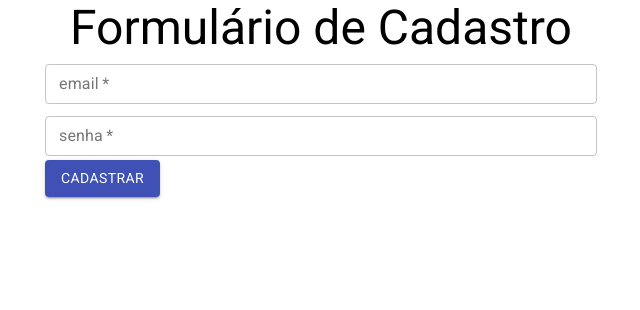
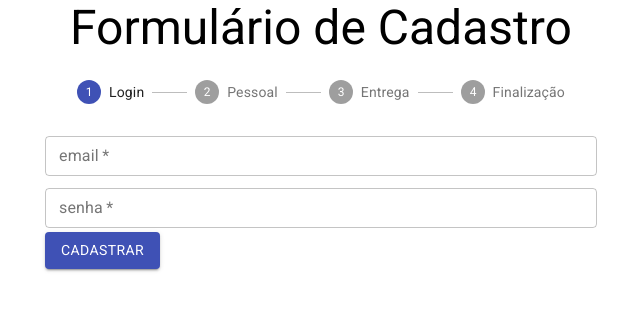
Before and after one commit to Gabrielhidro/React-form, a React (Create React App) app: page / in a window 1280 px wide. Shown: the top 310 px of the page, without its empty margins (319-959 px from the left). Built offline with nearby package versions, Linux system fonts and the light colour scheme.

Commit message:
Ceate cpf validation

```diff
--- a/src/App.js
+++ b/src/App.js
@@ -2,18 +2,10 @@ import { Container, Typography } from '@material-ui/core';
 import './App.css';
 import { FormularioCadastro } from './components/FormulárioCadastro/FormularioCadastro';
 import 'fontsource-roboto'
+import { validationCpf, validationPass } from './models/cadastro';
 
 function handleSubmitForm(dados){
   console.log(dados);
-}
-
-function validationCpf(cpf){
-  if(cpf.length !== 11){
-    return{valido: false, texto: "CPF deve ter 11 dígitos"}
-  }
-  else {
-    return{valido: true, texto: ""}
-  }
 }
 
 function App() {
@@ -23,7 +15,7 @@ function App() {
         <Typography variant="h3" align="center" component="h1" >
           Formulário de Cadastro
         </Typography>
-        <FormularioCadastro onSubmit={handleSubmitForm} validations={validationCpf} />
+        <FormularioCadastro onSubmit={handleSubmitForm} validations={{cpf:validationCpf, senha:validationPass}} />
       </Container>
     </div>
   );
--- a/src/components/FormulárioCadastro/DadosDeEntrega.jsx
+++ b/src/components/FormulárioCadastro/DadosDeEntrega.jsx
@@ -67,7 +67,7 @@ export function DadosDeEntrega() {
         fullWidth
       />
 
-      <Button type="submit" variant="contained" color="primary">
+      <Button type="submit" variant="contained" color="primary" fullWidth>
         Finalizar Cadrasto
       </Button>
     </form>
--- a/src/components/FormulárioCadastro/DadosPessoais.jsx
+++ b/src/components/FormulárioCadastro/DadosPessoais.jsx
@@ -8,6 +8,13 @@ export function DadosPessoais({ onSubmit, validations }) {
   const [promo, setPromo] = useState(true);
   const [novidades, setNovidades] = useState(true);
   const [error, setError] = useState({ cpf: { valido: true, texto: "" } });
+
+  function validarCampos(event){
+    const {name, value} = event.target;
+    const novoEstado = {...error}
+    novoEstado[name] = validations[name](value);
+    setError(novoEstado);
+  }
 
   return (
     <form
@@ -49,15 +56,13 @@ export function DadosPessoais({ onSubmit, validations }) {
 
       <TextField
         onChange={(e) => setCpf(e.target.value)}
-        onBlur={(e) => {
-          const isValid = validations(e.target.value);
-          setError({ cpf: isValid });
-        }}
+        onBlur={validarCampos}
         value={cpf}
         error={!error.cpf.valido}
         helperText={error.cpf.texto}
         label="CPF"
         id="cpf"
+        name="cpf"
         color="secondary"
         variant="outlined"
         margin="dense"
--- a/src/components/FormulárioCadastro/FormularioCadastro.jsx
+++ b/src/components/FormulárioCadastro/FormularioCadastro.jsx
@@ -1,6 +1,5 @@
-import { Typography } from "@material-ui/core";
-import React, { useState } from "react";
-import { useEffect } from "react";
+import { Typography, Stepper, Step, StepLabel } from "@material-ui/core";
+import React, { useState, useEffect } from "react";
 import { DadosDeEntrega } from "./DadosDeEntrega";
 import { DadosPessoais } from "./DadosPessoais";
 import { DadosUsuario } from "./DadosUsuario";
@@ -8,18 +7,22 @@ import { DadosUsuario } from "./DadosUsuario";
 export function FormularioCadastro({ onSubmit, validations }) {
   const [etapaAtual, setEtapaAtual] = useState(0);
   const [ datas, setDatas ] = useState({})
+
   useEffect(() => {
-    console.log(datas);
+    if(etapaAtual === forms.length-1){
+      onSubmit(datas)
+    }
   })
 
   const forms = [
-    <DadosUsuario onSubmit={getDatasfunc} />,
+    <DadosUsuario onSubmit={getDatasfunc} validations={validations} />,
     <DadosPessoais onSubmit={getDatasfunc} validations={validations} />,
-    <DadosDeEntrega onSubmit={getDatasfunc} />,
+    <DadosDeEntrega onSubmit={getDatasfunc} validations={validations} />,
+    <Typography variant="h5">Obrigado pelo Cadastro</Typography>
   ];
 
-  function getDatasfunc(datas){
-    setDatas({...datas, ...datas})
+  function getDatasfunc(data){
+    setDatas({...datas, ...data})
     next();
   }
 
@@ -27,5 +30,14 @@ export function FormularioCadastro({ onSubmit, validations }) {
     setEtapaAtual(etapaAtual + 1);
   }
 
-  return <>{forms[etapaAtual]}</>;
+  return <>
+  <Stepper activeStep={etapaAtual}>
+    <Step><StepLabel>Login</StepLabel></Step>
+    <Step><StepLabel>Pessoal</StepLabel></Step>
+    <Step><StepLabel>Entrega</StepLabel></Step>
+    <Step><StepLabel>Finalização</StepLabel></Step>
+  </Stepper>
+  {forms[etapaAtual]}
+  </>;
+
 }
--- /dev/null
+++ b/src/models/cadastro.js
@@ -0,0 +1,17 @@
+export function validationCpf(cpf){
+    if(cpf.length !== 11){
+      return{valido: false, texto: "CPF deve ter 11 dígitos"}
+    }
+    else {
+      return{valido: true, texto: ""}
+    }
+  }
+
+  export function validationPass(senha){
+    if(senha.length !== 5){
+      return{valido: false, texto: "Senha deve ter no mínimo 5 dígitos"}
+    }
+    else {
+      return{valido: true, texto: ""}
+    }
+  }
```
